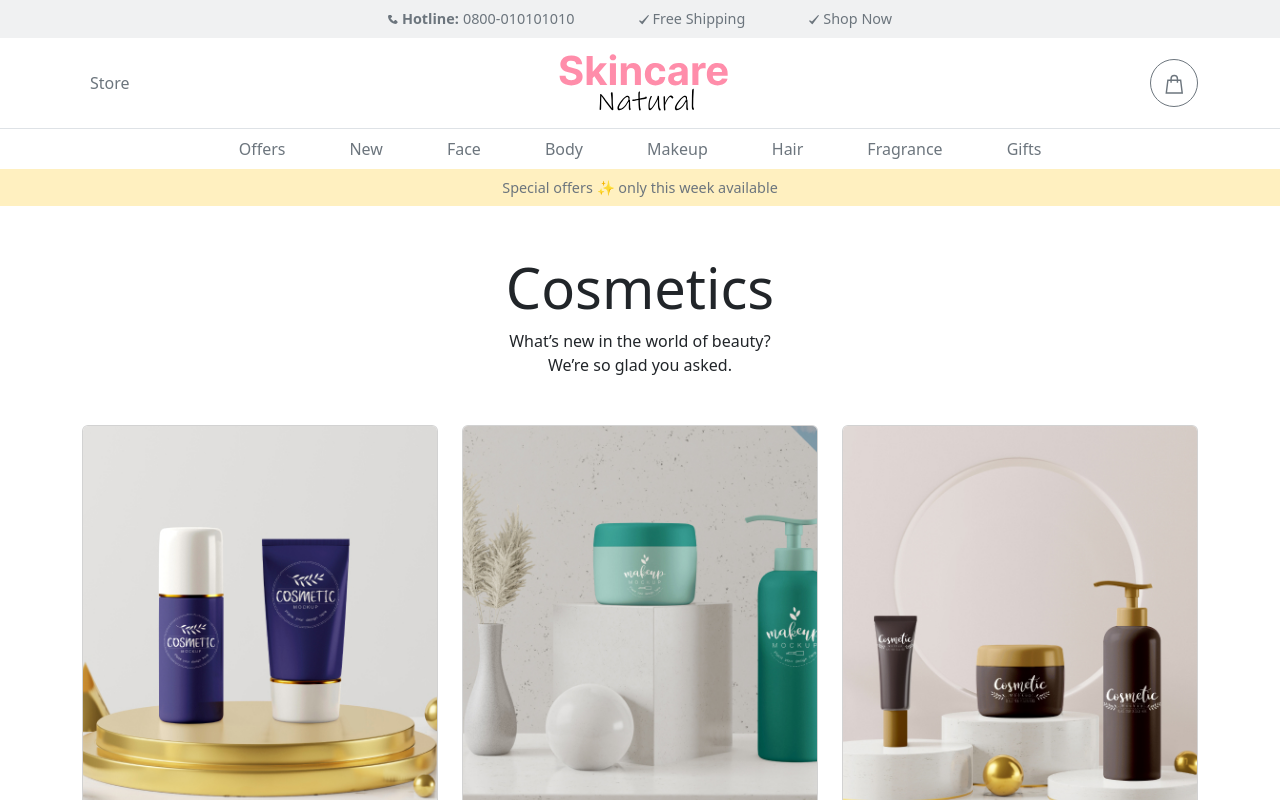
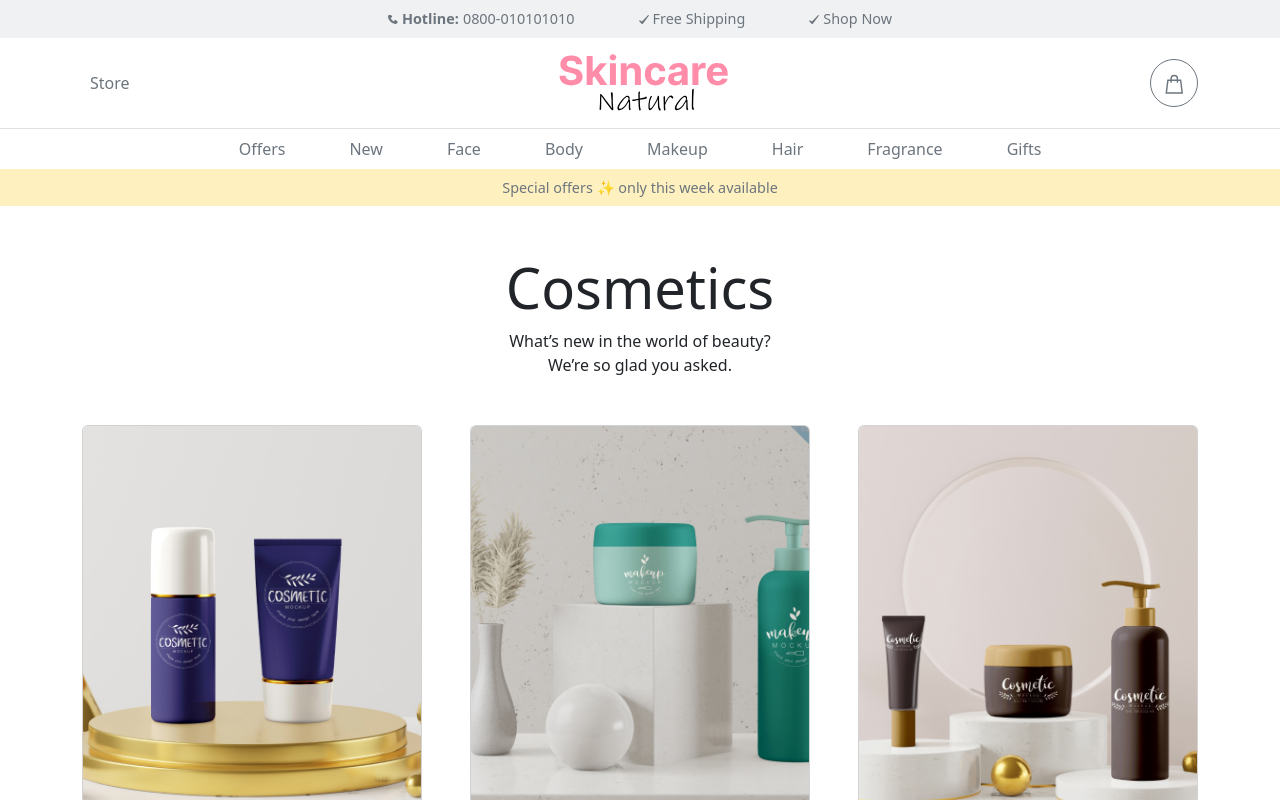
Before and after one commit to brunopulheze/e-commerce-typescript-bootstrap, a React (Create React App) app: page / in a window 1280 px wide. Shown: the top 800 px of the page. Built offline with nearby package versions, Linux system fonts and the light colour scheme.

Commit message:
added logo

```diff
--- a/src/pages/Store.tsx
+++ b/src/pages/Store.tsx
@@ -16,7 +16,7 @@ export function Store() {
                 </div>
             </Container>
 
-            <Row md={2} xs={1} lg={3} className="g-4">
+            <Row md={2} xs={1} lg={3} className="g-5">
                 {storeItems.map(item => (
                     <Col key={item.id}>
                         <StoreItem {...item} />
```
